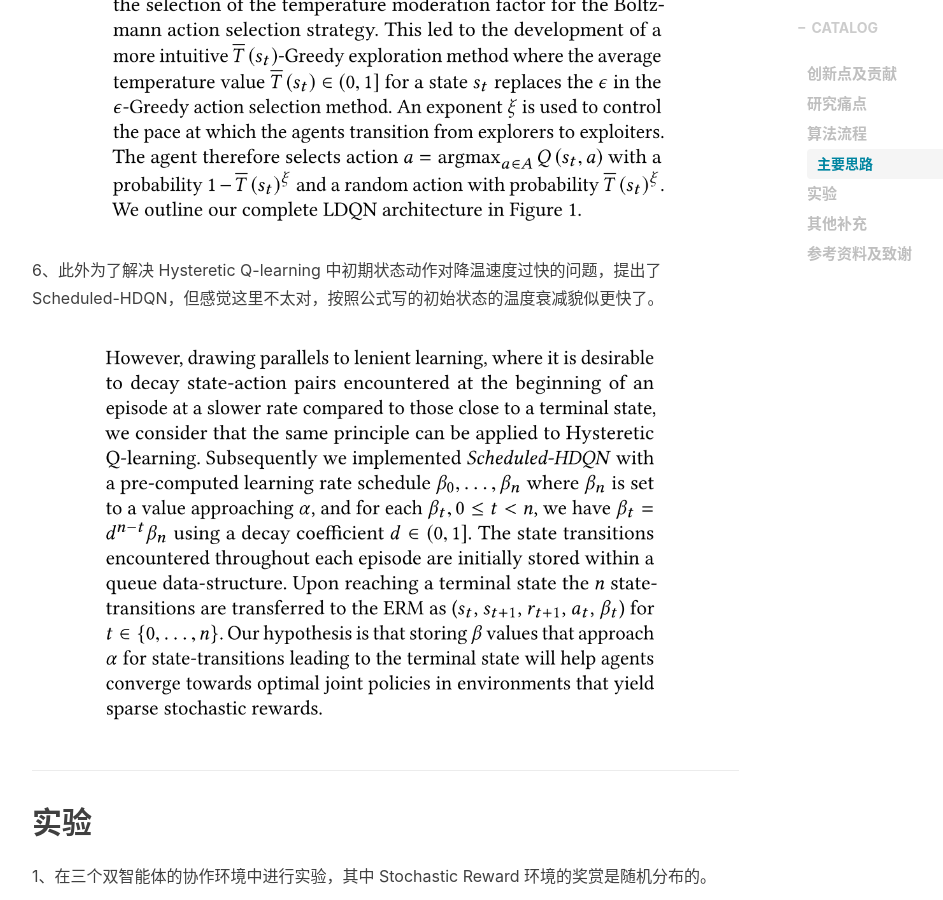
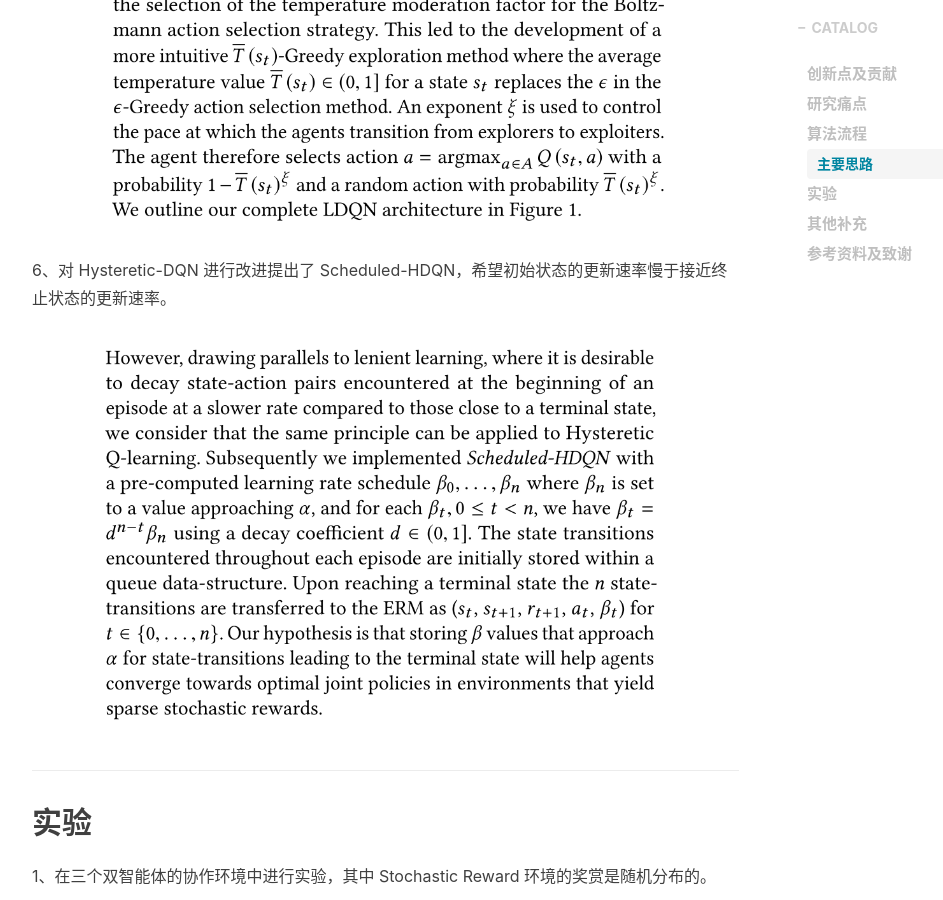
Before and after one commit to liushunyu/blog, a Jekyll site: the page built from _posts/2020-07-01-强化学习论文（15）Lenient-DQN.md, in a window 1280 px wide and 900 px high, scrolled down 4910 px. Shown: the whole window, without its empty margins (233-1176 px from the left). Built offline with Jekyll 4.4.1, drawn with Linux system fonts in a browser that asks for light colours; nearby versions of some CDN libraries; formulas are drawn with MathJax 3; comment, search, counter and statistics services are not loaded.

Commit message:
Update 2020-07-01-强化学习论文（15）Lenient-DQN.md

```diff
--- a/_posts/2020-07-01-强化学习论文（15）Lenient-DQN.md
+++ b/_posts/2020-07-01-强化学习论文（15）Lenient-DQN.md
@@ -111,7 +111,7 @@ Lenient-DQN; value-based; off-policy; model-free; discrete action space; continu
 
 
 
-6、此外为了解决 Hysteretic Q-learning 中初期状态动作对降温速度过快的问题，提出了 Scheduled-HDQN，但感觉这里不太对，按照公式写的初始状态的温度衰减貌似更快了。
+6、对 Hysteretic-DQN 进行改进提出了 Scheduled-HDQN，希望初始状态的更新速率慢于接近终止状态的更新速率。
 
 <img width="80%" src="/img/in-post/2020-07-01-强化学习论文（15）Lenient-DQN.assets/image-20200701164801397.png"/>
 
```
